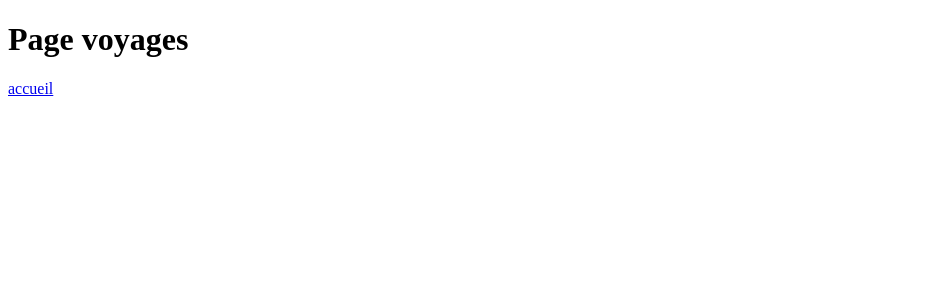
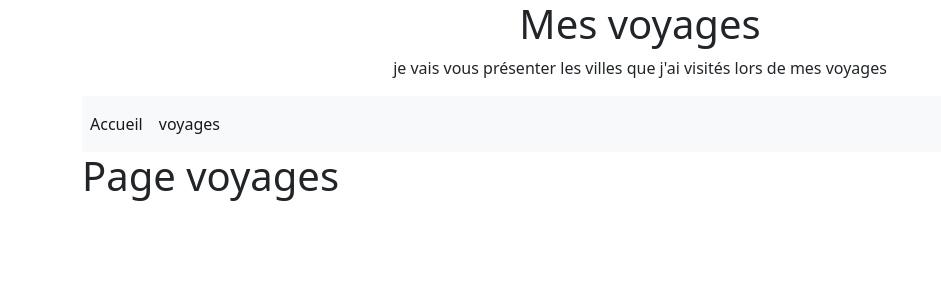
Before and after one commit to Glmby/mesvoyages, a Symfony app: template templates/pages/voyages.html.twig in a window 1280 px wide. Shown: the top 300 px of the page, without its empty margins (0-941 px from the left). Run offline with Twig, Linux system fonts and the light colour scheme; the template is opened without the code that fills it, so the values that code supplies are empty; some libraries are stand-ins or nearby versions.

Commit message:
Phase 5 : Basefront

```diff
--- a/templates/base.html.twig
+++ b/templates/base.html.twig
@@ -1,15 +1,22 @@
 <!DOCTYPE html>
-<html>
+<html lang="fr">
     <head>
         <meta charset="UTF-8">
         <title>{% block title %}Mes Voyages{% endblock %}</title>
+        <link href="https://cdn.jsdelivr.net/npm/bootstrap@5.1.3/dist/css/bootstrap.min.css" rel="stylesheet" integrity="sha384-1BmE4kWBq78iYhFldvKuhfTAU6auU8tT94WrHftjDbrCEXSU1oBoqyl2QvZ6jIW3" crossorigin="anonymous">
         {% block styleshettes %}
         {% endblock %}
         {% block javascripts %}
         {% endblock %}
     </head>
     <body>
-        {% block body %}
-        {% endblock %}
+        <!-- entête -->
+        {% block top %}{% endblock %}
+         <!-- corps -->
+        <div class="container">
+        {% block body %}{% endblock %}
+        </div>
+         <!-- javascript -->
+        <script src="https://cdn.jsdelivr.net/npm/bootstrap@5.1.3/dist/js/bootstrap.bundle.min.js" integrity="sha384-ka7Sk0Gln4gmtz2MlQnikT1wXgYsOg+OMhuP+IlRH9sENBO0LRn5q+8nbTov4+1p" crossorigin="anonymous"></script>
     </body>
 </html>
--- /dev/null
+++ b/templates/basefront.html.twig
@@ -0,0 +1,27 @@
+{%  extends "base.html.twig" %}
+
+{% block title %}{% endblock %}
+{% block stylesheets %}{% endblock %}
+{% block top %}
+    <div class="container">
+        <div class="text-center">
+            <h1>Mes voyages</h1>
+            <p> je vais vous présenter les villes que j'ai visités lors de mes voyages </P>
+        </div>
+        <nav class="navbar navbar-expand-lg navbar-light bg-light">
+    <div class="collapse navbar-collapse" id="navbarSupportedContent">
+      <ul class="navbar-nav me-auto mb-2 mb-lg-0">
+        <li class="nav-item">
+          <a class="nav-link active" aria-current="page" href="{{ path('accueil') }}">Accueil</a>
+        </li>
+        <li class="nav-item">
+      <li class="nav-item">
+          <a class="nav-link active" aria-current="page" href="{{ path('voyages') }}">voyages</a>
+        </li>
+        <li class="nav-item">
+
+</nav>
+    </div>
+{% endblock %}
+{% block body %}{% endblock %}
+{% block javascripts %}{% endblock %}
--- a/templates/pages/accueil.html.twig
+++ b/templates/pages/accueil.html.twig
@@ -1,6 +1,5 @@
-{% extends "base.html.twig" %}
+{% extends "basefront.html.twig" %}
 
 {% block body %}
   <h1>Page d'acceuil</h1>
-  <a href="{{ path('voyages') }}">voyages</a>
 {% endblock %}
--- a/templates/pages/voyages.html.twig
+++ b/templates/pages/voyages.html.twig
@@ -1,6 +1,5 @@
-{% extends "base.html.twig" %}
+{% extends "basefront.html.twig" %}
 
 {% block body %}
   <h1>Page voyages</h1>
-  <a href="{{ path('accueil') }}">accueil </a>
 {% endblock %}
```
